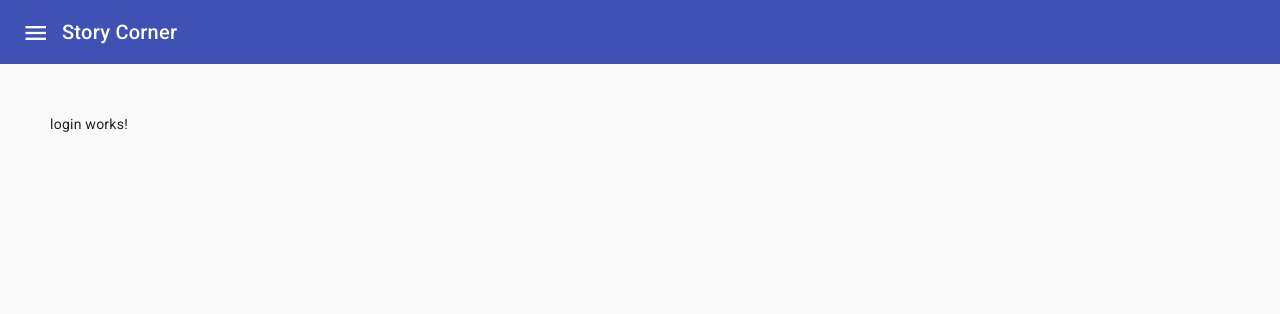
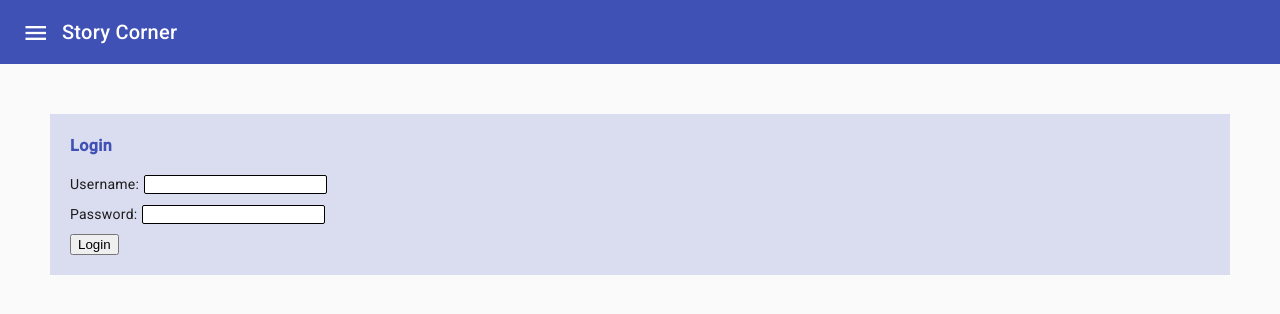
Before and after one commit to neethu-op-ibm/my-apps, an Angular app: page /login in a window 1280 px wide. Shown: the top 314 px of the page. Built offline with nearby package versions, Linux system fonts and the light colour scheme.

Commit message:
changes for login

```diff
--- /dev/null
+++ b/src/app/models/user.ts
@@ -0,0 +1,15 @@
+export class User {
+    id?: number;
+    username?: string;
+    password?: string;
+    firstName?: string;
+    lastName?: string;
+
+    constructor(id: number, username: string, password: string, firstName: string, lastName: string) {
+        this.id = id;
+        this.username = username;
+        this.password = password;
+        this.firstName = firstName;
+        this.lastName = lastName;
+    }
+}
--- a/src/app/modules/user-authentication/login/login.component.html
+++ b/src/app/modules/user-authentication/login/login.component.html
@@ -1 +1,28 @@
-<p>login works!</p>
+<div class="card">
+    <h4 class="card-header">Login</h4>
+    <div class="card-body">
+        <form [formGroup]="loginForm" (ngSubmit)="onSubmit()">
+            <div class="form-group">
+                <label for="username">Username:</label>
+                <input type="text" formControlName="username" class="form-control"
+                    [ngClass]="{ 'is-invalid': submitted && formControls['username'].errors }" />
+                <div *ngIf="submitted && formControls['username'].errors" class="invalid-feedback">
+                    <div *ngIf="formControls['username'].errors['required']">Username is required</div>
+                </div>
+            </div>
+            <div class="form-group">
+                <label for="password">Password:</label>
+                <input type="password" formControlName="password" class="form-control"
+                    [ngClass]="{ 'is-invalid': submitted && formControls['password'].errors }" />
+                <div *ngIf="submitted && formControls['password'].errors" class="invalid-feedback">
+                    <div *ngIf="formControls['password'].errors['required']">Password is required</div>
+                </div>
+            </div>
+            <button [disabled]="loading" class="btn btn-primary">
+                <span *ngIf="loading" class="spinner-border spinner-border-sm mr-1"></span>
+                Login
+            </button>
+            <div *ngIf="error" class="alert alert-danger mt-3 mb-0">{{error}}</div>
+        </form>
+    </div>
+</div>
--- a/src/app/modules/user-authentication/login/login.component.scss
+++ b/src/app/modules/user-authentication/login/login.component.scss
@@ -0,0 +1,19 @@
+.card{
+    padding: 20px;
+    background: #3f51b52b;
+    .card-header{
+        font-size: 16px;
+        font-weight: 600;
+        color: #3f51b5;
+    }
+    .card-body{
+        input{
+            margin-bottom: 10px;
+            border-radius: 2px;
+            border: 1px solid black;
+        }
+        label{
+            margin-right: 5px;
+        }
+    }
+}
--- a/src/app/modules/user-authentication/login/login.component.ts
+++ b/src/app/modules/user-authentication/login/login.component.ts
@@ -1,4 +1,8 @@
 import { Component } from '@angular/core';
+import { Router, ActivatedRoute } from '@angular/router';
+import { FormBuilder, FormGroup, Validators } from '@angular/forms';
+import { first } from 'rxjs/operators';
+import { AuthenicationService } from 'src/app/services/authenication.service';
 
 @Component({
   selector: 'app-login',
@@ -6,5 +10,49 @@ import { Component } from '@angular/core';
   styleUrls: ['./login.component.scss']
 })
 export class LoginComponent {
+  loginForm: FormGroup;
+  loading = false;
+  submitted = false;
+  returnUrl: string = "";
+  error = '';
 
+  constructor(
+    private formBuilder: FormBuilder,
+    private route: ActivatedRoute,
+    private router: Router,
+    private authenticationService: AuthenicationService
+  ) {
+    if (this.authenticationService.currentUserValue) {
+      this.router.navigate(['/']);
+    }
+    this.loginForm = this.formBuilder.group({
+      username: ['', Validators.required],
+      password: ['', Validators.required]
+    });
+  }
+
+  ngOnInit() {
+    this.returnUrl = this.route.snapshot.queryParams['returnUrl'] || '/';
+  }
+
+  get formControls() { return this.loginForm.controls; }
+
+  onSubmit() {
+    this.submitted = true;
+    if (this.loginForm.invalid) {
+      return;
+    }
+    this.loading = true;
+    this.authenticationService.login(this.formControls['username'].value,
+      this.formControls['password'].value)
+      .subscribe(
+        data => {
+          this.router.navigate([this.returnUrl]);
+        },
+        error => {
+          console.log(error);
+          this.error = error;
+          this.loading = false;
+        });
+  }
 }
--- /dev/null
+++ b/src/app/services/authenication.service.ts
@@ -0,0 +1,44 @@
+import { Injectable } from "@angular/core";
+import { HttpClient } from "@angular/common/http";
+import { BehaviorSubject, Observable } from "rxjs";
+import { map } from "rxjs/operators";
+import { User } from "../models/user";
+
+@Injectable({
+  providedIn: 'root'
+})
+export class AuthenicationService {
+  private currentUserSubject: BehaviorSubject<User>;
+  public currentUser: Observable<User>;
+
+  constructor(private http: HttpClient) {
+    const currentUser = localStorage.getItem("currentUser") as string;
+    this.currentUserSubject = new BehaviorSubject<User>(
+      JSON.parse(currentUser)
+    );
+    this.currentUser = this.currentUserSubject.asObservable();
+  }
+
+  public get currentUserValue(): User {
+    return this.currentUserSubject.value;
+  }
+
+  login(username: string, password: string) {
+    return this.http
+      .post<any>(`/user/authenticate`, { username, password })
+      .pipe(
+        map(user => {
+          console.log(user);
+          localStorage.setItem("currentUser", JSON.stringify(user));
+          this.currentUserSubject.next(user);
+          return user;
+        })
+      );
+
+  }
+
+  logout() {
+    localStorage.removeItem("currentUser");
+    this.currentUserSubject.next({});
+  }
+}
```
Also changed, not shown: src/app/app.module.ts (+7 -2 lines), src/app/modules/user-authentication/user-authentication.module.ts (+6 -1 lines).
